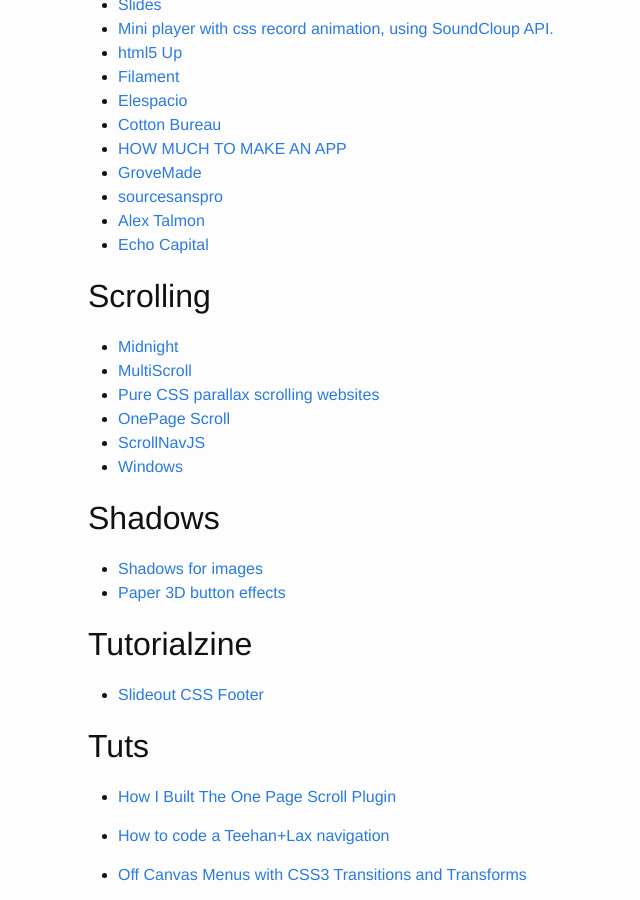
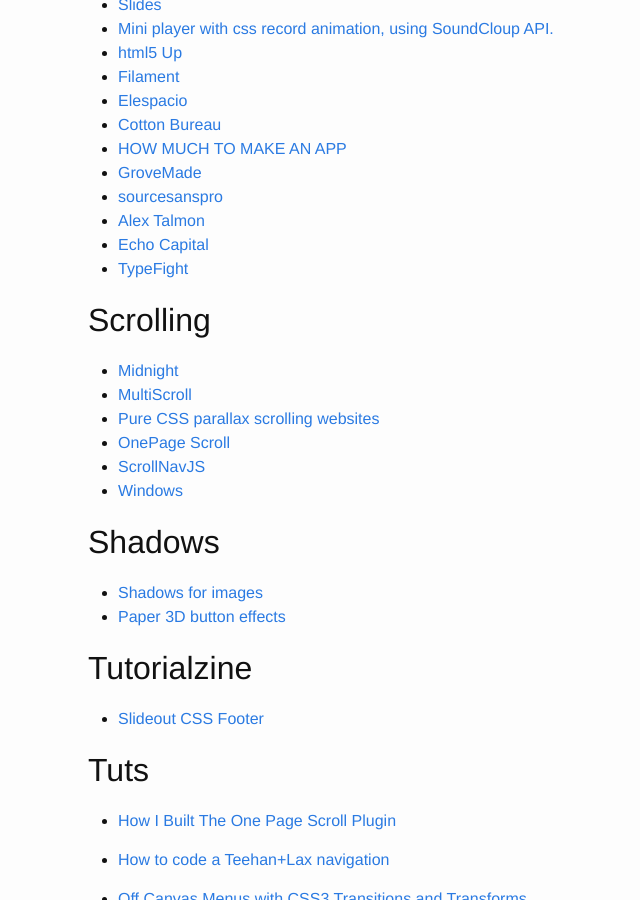
Before and after one commit to brownerd/brownerd.github.io, a Jekyll site: the page built from _posts/2014-10-06-reading-list-2014.md, in a window 1280 px wide and 900 px high, scrolled down 27431 px. Shown: the whole window, without its empty margins (182-822 px from the left). Built offline with Jekyll 4.4.1, drawn with Linux system fonts in a browser that asks for light colours; emoji names are drawn with the system emoji font.

Commit message:
add typefight to radsites

```diff
--- a/_posts/2014-10-06-reading-list-2014.md
+++ b/_posts/2014-10-06-reading-list-2014.md
@@ -1384,6 +1384,7 @@ packed in a single CSS or SCSS file.
 - [sourcesanspro](http://sourcesanspro.com/)
 - [Alex Talmon](http://alextalmon.nl/)
 - [Echo Capital](http://www.echocapital.com/)
+- [TypeFight](http://www.thetypefight.com/)
 
 
 ## Scrolling
```
